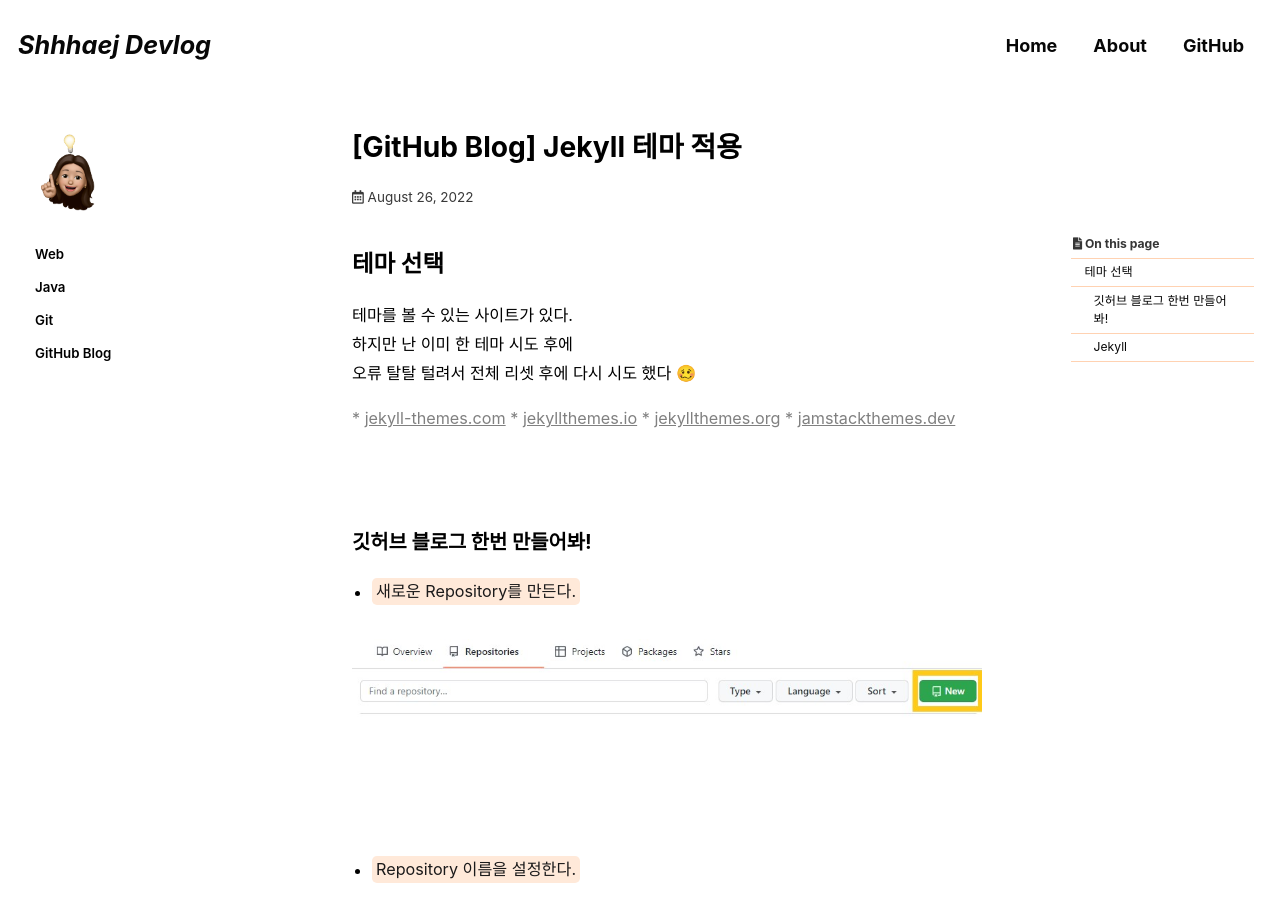
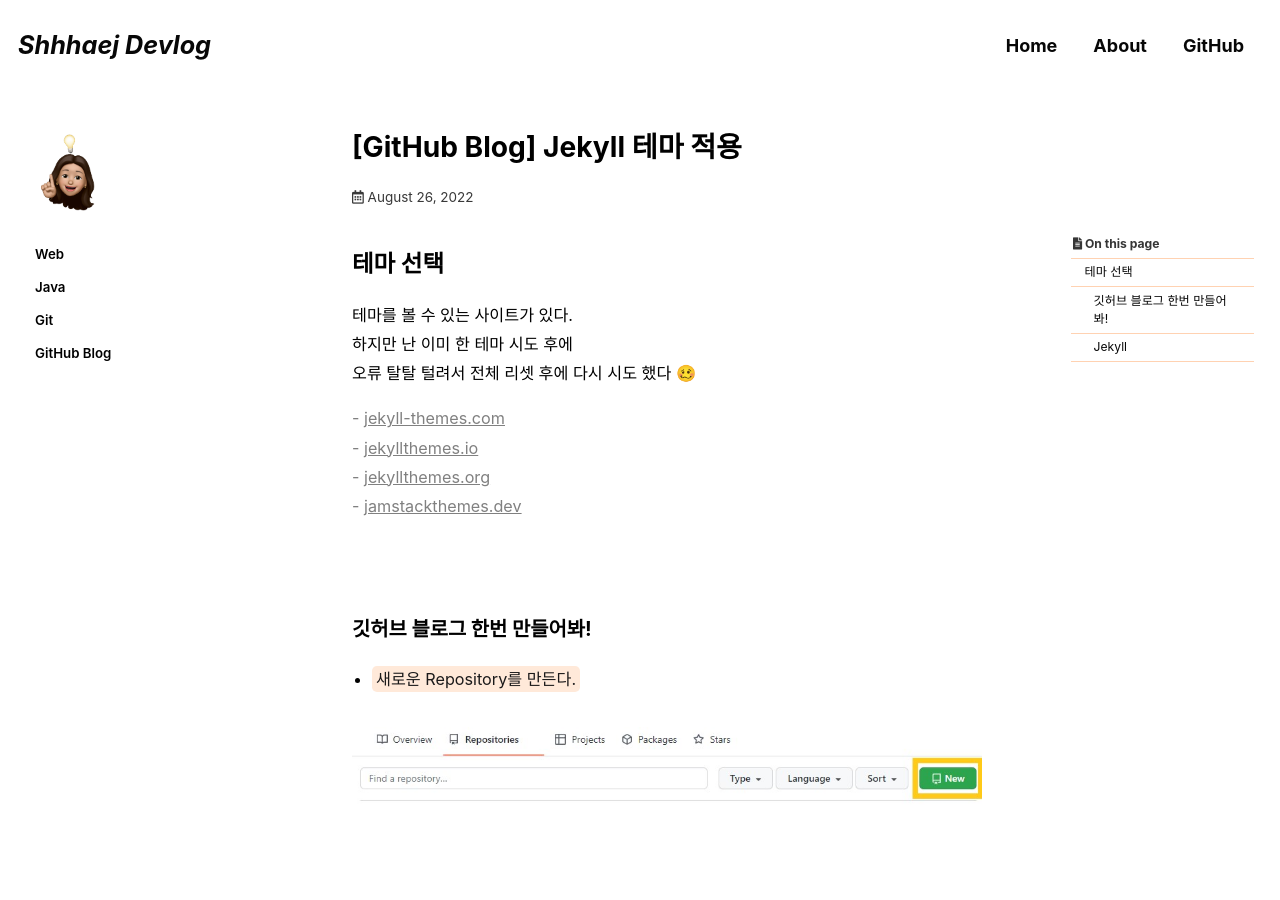
Before and after one commit to shhhaej/shhhaej.github.io, a Jekyll site: the page built from _posts/2021-08-26-github-blog.md, in a window 1280 px wide and 900 px high. Built offline with Jekyll 4.4.1, drawn with Linux system fonts in a browser that asks for light colours; cached includes are drawn as plain includes; some web fonts are replaced; comment, search, counter and statistics services are not loaded.

Commit message:
recommit.

```diff
--- a/_posts/2021-08-26-github-blog.md
+++ b/_posts/2021-08-26-github-blog.md
@@ -27,10 +27,10 @@ last_modified_at: 2022-08-26
 오류 탈탈 털려서 전체 리셋 후에 다시 시도 했다 🥴
 
 
-<span style="color:gray">* [jekyll-themes.com](https://jekyll-themes.com/)</span>
-<span style="color:gray">* [jekyllthemes.io](https://jekyllthemes.io/)</span>
-<span style="color:gray">* [jekyllthemes.org](http://jekyllthemes.org/)</span>
-<span style="color:gray">* [jamstackthemes.dev](https://jamstackthemes.dev/ssg/jekyll/)</span>
+<span style="color:gray">- [jekyll-themes.com](https://jekyll-themes.com/)</span><br>
+<span style="color:gray">- [jekyllthemes.io](https://jekyllthemes.io/)</span><br>
+<span style="color:gray">- [jekyllthemes.org](http://jekyllthemes.org/)</span><br>
+<span style="color:gray">- [jamstackthemes.dev](https://jamstackthemes.dev/ssg/jekyll/)</span><br>
 
 
 <br>
```
